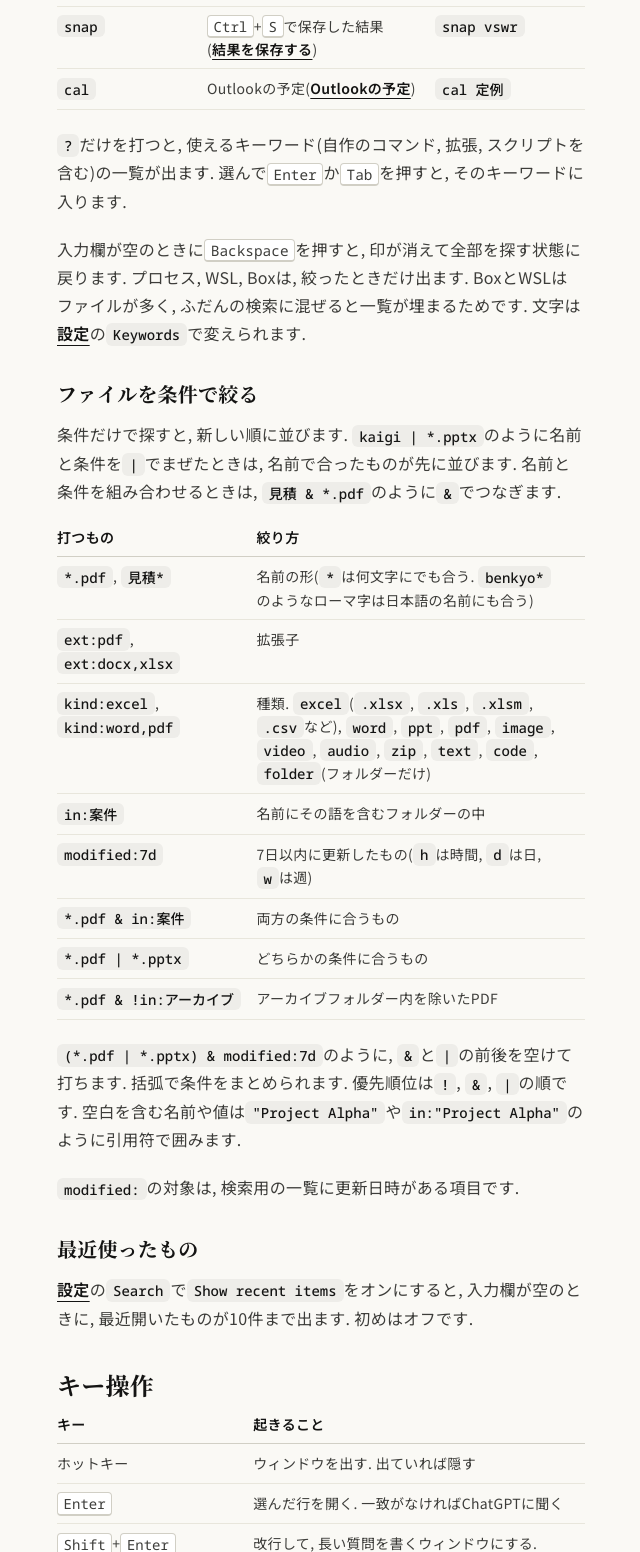
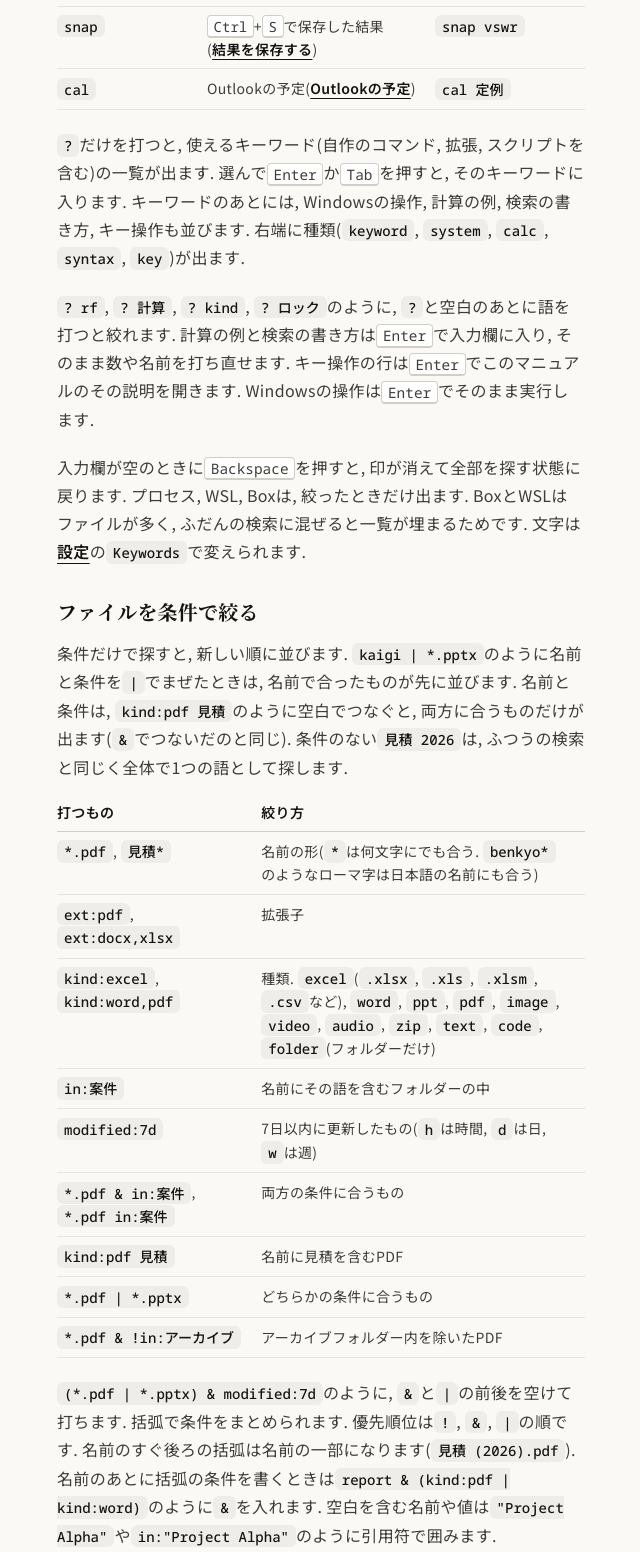
Before and after one commit to maonthemoon/hikidashi, a plain HTML site: page docs/manual.html in a window 1280 px wide. Shown: the part 9143-10695 px from the top of the page, without its empty margins (311-951 px from the left). Drawn offline with Linux system fonts and the light colour scheme.

Commit message:
0.2.6にする. ?の一覧とkind:の空白のかつをREADMEとマニュアルに書く(K69, K70)
Co-Authored-By: Claude Opus 5.5 <noreply@anthropic.com>
Claude-Session: https://claude.ai/code/session_01BiVr274wVxJ5XSw6kDGR3N

```diff
--- a/docs/manual.html
+++ b/docs/manual.html
@@ -1360,11 +1360,12 @@ git clone https://github.com/maonthemoon/hikidashi.git</code></pre>
             </tbody>
           </table>
         </div>
-        <p><code>?</code>だけを打つと, 使えるキーワード(自作のコマンド, 拡張, スクリプトを含む)の一覧が出ます. 選んで<kbd>Enter</kbd>か<kbd>Tab</kbd>を押すと, そのキーワードに入ります.</p>
+        <p><code>?</code>だけを打つと, 使えるキーワード(自作のコマンド, 拡張, スクリプトを含む)の一覧が出ます. 選んで<kbd>Enter</kbd>か<kbd>Tab</kbd>を押すと, そのキーワードに入ります. キーワードのあとには, Windowsの操作, 計算の例, 検索の書き方, キー操作も並びます. 右端に種類(<code>keyword</code>, <code>system</code>, <code>calc</code>, <code>syntax</code>, <code>key</code>)が出ます.</p>
+        <p><code>? rf</code>, <code>? 計算</code>, <code>? kind</code>, <code>? ロック</code>のように, <code>?</code>と空白のあとに語を打つと絞れます. 計算の例と検索の書き方は<kbd>Enter</kbd>で入力欄に入り, そのまま数や名前を打ち直せます. キー操作の行は<kbd>Enter</kbd>でこのマニュアルのその説明を開きます. Windowsの操作は<kbd>Enter</kbd>でそのまま実行します.</p>
         <p>入力欄が空のときに<kbd>Backspace</kbd>を押すと, 印が消えて全部を探す状態に戻ります. プロセス, WSL, Boxは, 絞ったときだけ出ます. BoxとWSLはファイルが多く, ふだんの検索に混ぜると一覧が埋まるためです. 文字は<a href="#settings">設定</a>の<code>Keywords</code>で変えられます.</p>
 
         <h3 id="filter">ファイルを条件で絞る</h3>
-        <p>条件だけで探すと, 新しい順に並びます. <code>kaigi | *.pptx</code>のように名前と条件を<code>|</code>でまぜたときは, 名前で合ったものが先に並びます. 名前と条件を組み合わせるときは, <code>見積 &amp; *.pdf</code>のように<code>&amp;</code>でつなぎます.</p>
+        <p>条件だけで探すと, 新しい順に並びます. <code>kaigi | *.pptx</code>のように名前と条件を<code>|</code>でまぜたときは, 名前で合ったものが先に並びます. 名前と条件は, <code>kind:pdf 見積</code>のように空白でつなぐと, 両方に合うものだけが出ます(<code>&amp;</code>でつないだのと同じ). 条件のない<code>見積 2026</code>は, ふつうの検索と同じく全体で1つの語として探します.</p>
         <div class="table-wrap">
           <table>
             <thead><tr><th>打つもの</th><th>絞り方</th></tr></thead>
@@ -1374,13 +1375,14 @@ git clone https://github.com/maonthemoon/hikidashi.git</code></pre>
               <tr><td><code>kind:excel</code>, <code>kind:word,pdf</code></td><td>種類. <code>excel</code>(<code>.xlsx</code>, <code>.xls</code>, <code>.xlsm</code>, <code>.csv</code>など), <code>word</code>, <code>ppt</code>, <code>pdf</code>, <code>image</code>, <code>video</code>, <code>audio</code>, <code>zip</code>, <code>text</code>, <code>code</code>, <code>folder</code>(フォルダーだけ)</td></tr>
               <tr><td><code>in:案件</code></td><td>名前にその語を含むフォルダーの中</td></tr>
               <tr><td><code>modified:7d</code></td><td>7日以内に更新したもの(<code>h</code>は時間, <code>d</code>は日, <code>w</code>は週)</td></tr>
-              <tr><td><code>*.pdf &amp; in:案件</code></td><td>両方の条件に合うもの</td></tr>
+              <tr><td><code>*.pdf &amp; in:案件</code>, <code>*.pdf in:案件</code></td><td>両方の条件に合うもの</td></tr>
+              <tr><td><code>kind:pdf 見積</code></td><td>名前に見積を含むPDF</td></tr>
               <tr><td><code>*.pdf | *.pptx</code></td><td>どちらかの条件に合うもの</td></tr>
               <tr><td><code>*.pdf &amp; !in:アーカイブ</code></td><td>アーカイブフォルダー内を除いたPDF</td></tr>
             </tbody>
           </table>
         </div>
-        <p><code>(*.pdf | *.pptx) &amp; modified:7d</code>のように, <code>&amp;</code>と<code>|</code>の前後を空けて打ちます. 括弧で条件をまとめられます. 優先順位は<code>!</code>, <code>&amp;</code>, <code>|</code>の順です. 空白を含む名前や値は<code>"Project Alpha"</code>や<code>in:"Project Alpha"</code>のように引用符で囲みます.</p>
+        <p><code>(*.pdf | *.pptx) &amp; modified:7d</code>のように, <code>&amp;</code>と<code>|</code>の前後を空けて打ちます. 括弧で条件をまとめられます. 優先順位は<code>!</code>, <code>&amp;</code>, <code>|</code>の順です. 名前のすぐ後ろの括弧は名前の一部になります(<code>見積 (2026).pdf</code>). 名前のあとに括弧の条件を書くときは<code>report &amp; (kind:pdf | kind:word)</code>のように<code>&amp;</code>を入れます. 空白を含む名前や値は<code>"Project Alpha"</code>や<code>in:"Project Alpha"</code>のように引用符で囲みます.</p>
         <p><code>modified:</code>の対象は, 検索用の一覧に更新日時がある項目です.</p>
         <h3 id="recent">最近使ったもの</h3>
         <p><a href="#settings">設定</a>の<code>Search</code>で<code>Show recent items</code>をオンにすると, 入力欄が空のときに, 最近開いたものが10件まで出ます. 初めはオフです.</p>
```
Also changed, not shown: 3 other files.
